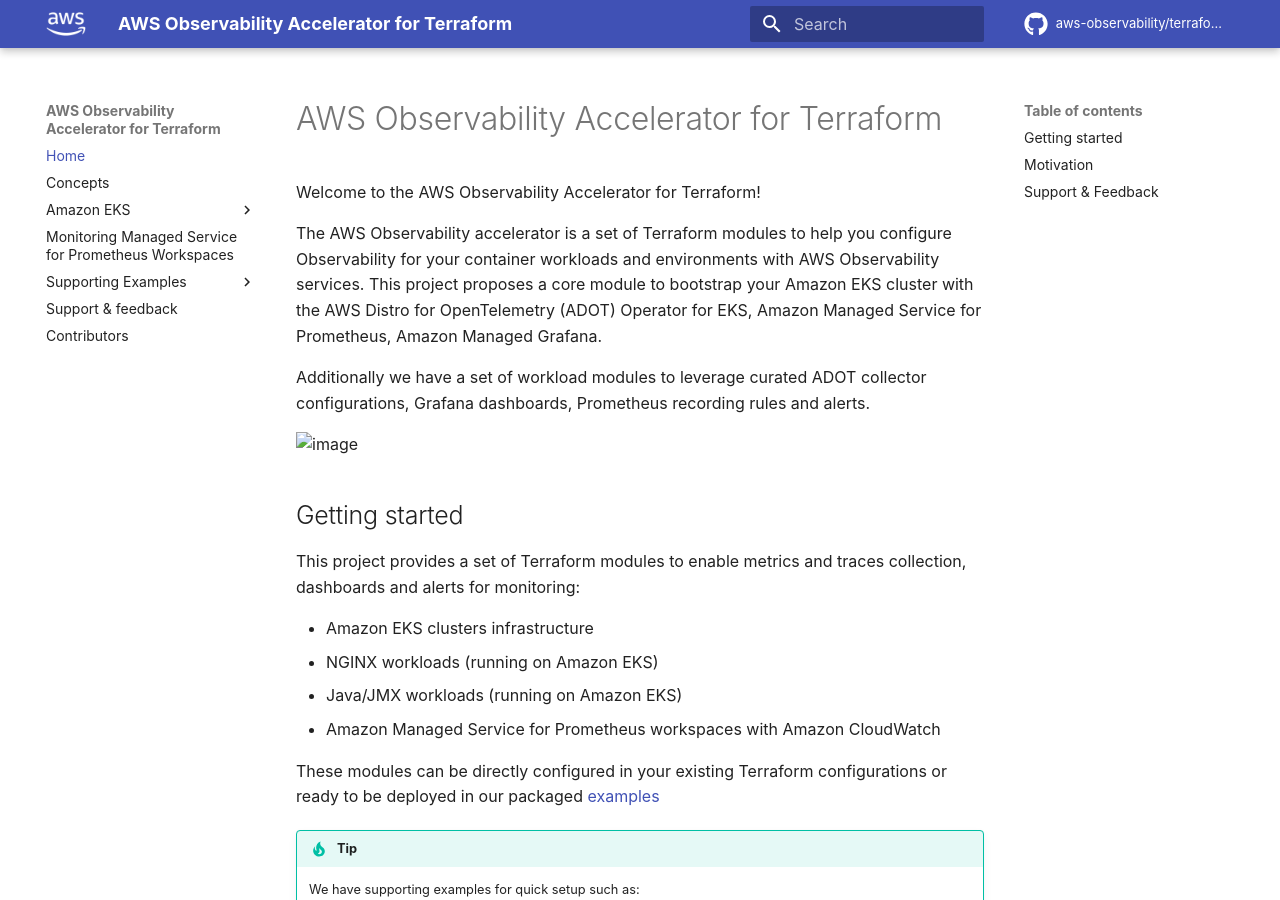
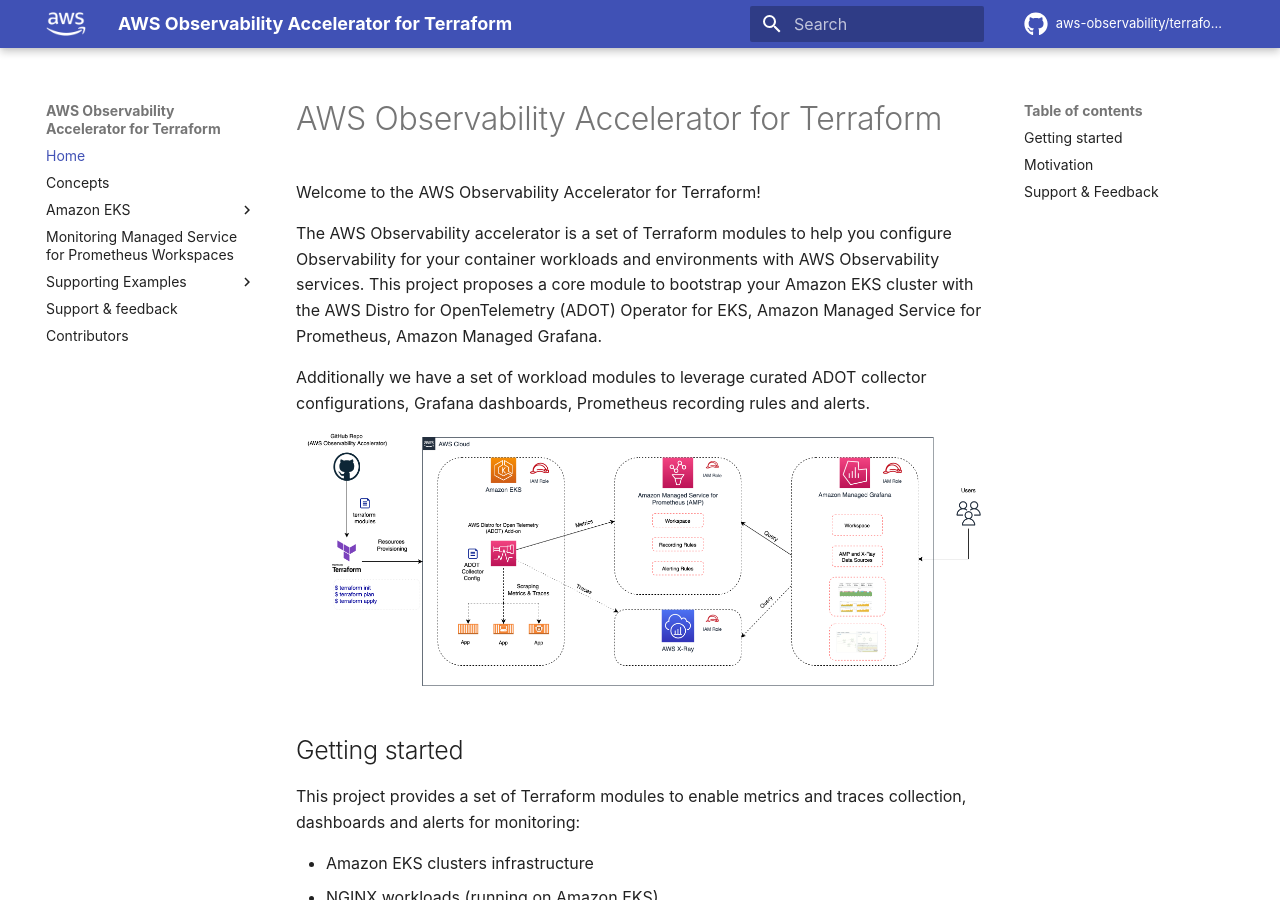
Before and after one commit to aws-observability/terraform-aws-observability-accelerator, an MkDocs documentation site: the page built from docs/index.md, in a window 1280 px wide and 900 px high. Built offline with MkDocs 1.6.1 and Material for MkDocs 9.7.7, drawn with Linux system fonts in a browser that asks for light colours; some web fonts are replaced; comment, search, counter and statistics services are not loaded.

Commit message:
moved images to docs
moved images to docs

```diff
--- a/docs/index.md
+++ b/docs/index.md
@@ -11,7 +11,7 @@
 Additionally we have a set of workload modules to leverage curated ADOT
 collector configurations, Grafana dashboards, Prometheus recording rules and alerts.
 
-<img width="1501" alt="image" src="../resources/media/dark-o11y-accelerator-amp-xray.png">
+<img width="1501" alt="image" src="images/dark-o11y-accelerator-amp-xray.png">
 
 ## Getting started
 
```
Also changed, not shown: README.md (+1 -1 lines), docs/images/dark-o11y-accelerator-amp-xray.png (added), docs/images/light-o11y-accelerator-amp-xray.png (added), 2 other files.
